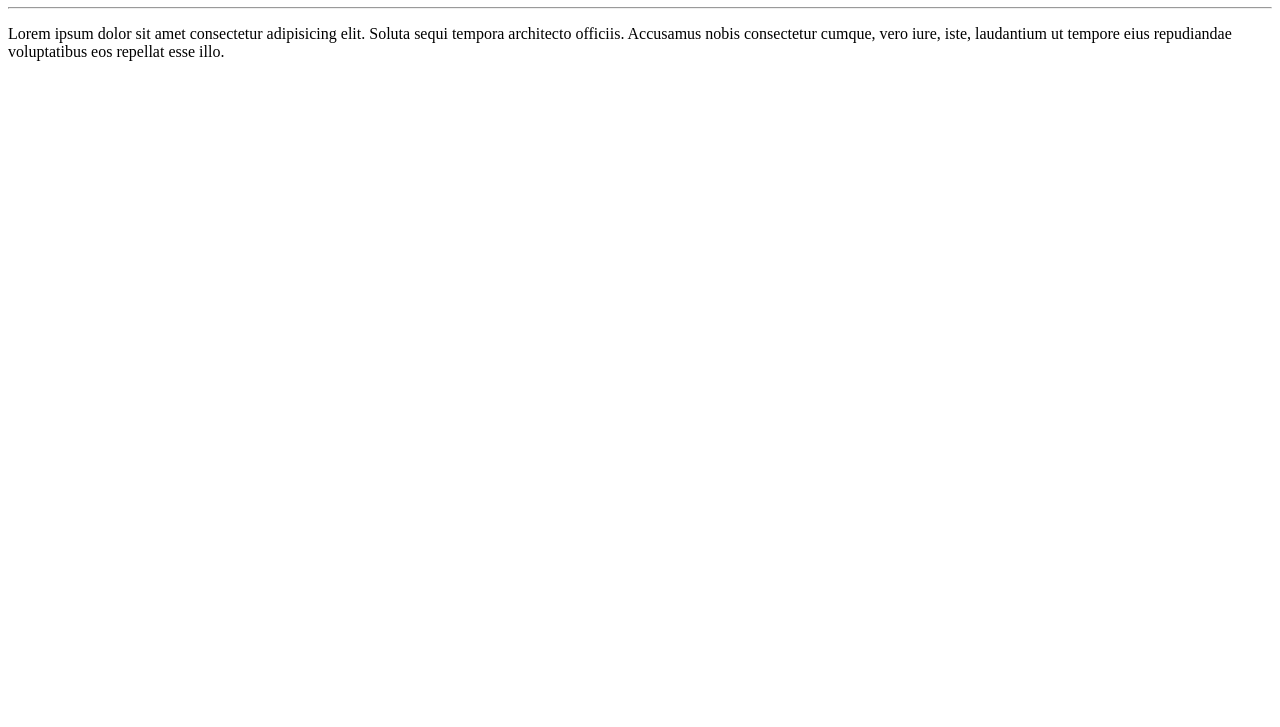
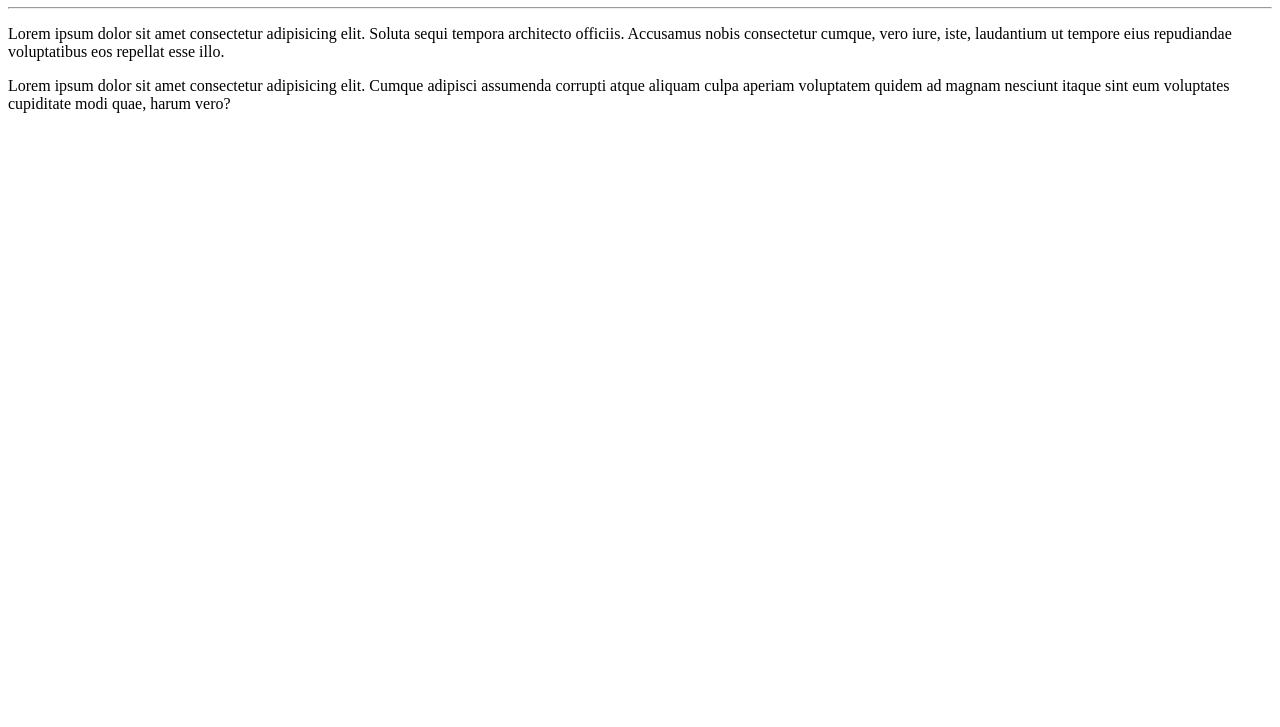
Before and after one commit to giugazzoni/Ola-Mundo, a plain HTML site: page site-exemplo/index.html in a window 1280 px wide. Shown: the part 73-800 px from the top of the page. Drawn offline with Linux system fonts and the light colour scheme.

Commit message:
adicionei um parágrafo

```diff
--- a/site-exemplo/index.html
+++ b/site-exemplo/index.html
@@ -9,5 +9,6 @@
     <h1>Olá, Mundo!</h1>
     <hr>
     <p>Lorem ipsum dolor sit amet consectetur adipisicing elit. Soluta sequi tempora architecto officiis. Accusamus nobis consectetur cumque, vero iure, iste, laudantium ut tempore eius repudiandae voluptatibus eos repellat esse illo.</p>
+    <p>Lorem ipsum dolor sit amet consectetur adipisicing elit. Cumque adipisci assumenda corrupti atque aliquam culpa aperiam voluptatem quidem ad magnam nesciunt itaque sint eum voluptates cupiditate modi quae, harum vero?</p>
 </body>
 </html>
```
